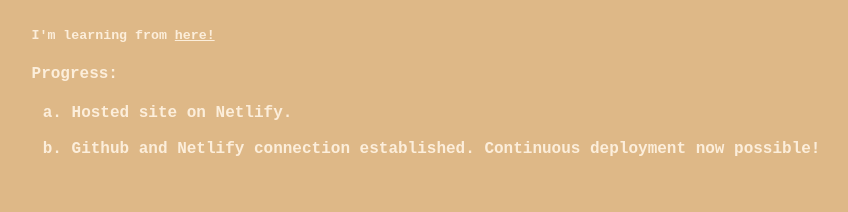
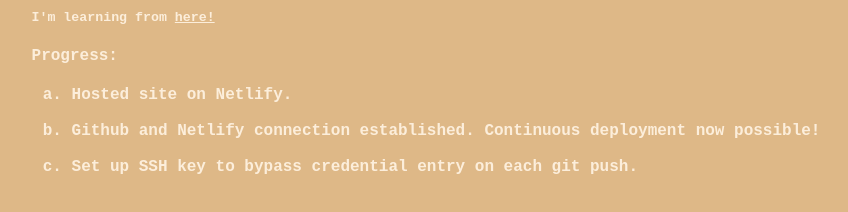
Before and after one commit to Aldroc/aldroc.netlify, a plain HTML site: page index.html in a window 1280 px wide. Shown: the part 436-648 px from the top of the page, without its empty margins (214-1062 px from the left). Drawn offline with Linux system fonts and the light colour scheme.

Commit message:
progress-ssh-key

```diff
--- a/index.html
+++ b/index.html
@@ -16,7 +16,8 @@
                     <b>
                     <ol type="a">
                         <li>Hosted site on Netlify.</li><br>
-                        <li>Github and Netlify connection established. Continuous deployment now possible!</li>
+                        <li>Github and Netlify connection established. Continuous deployment now possible!</li><br>
+                        <li>Set up SSH key to bypass credential entry on each git push.</li>
                     </ol>
                     </b>
             </div>
```
